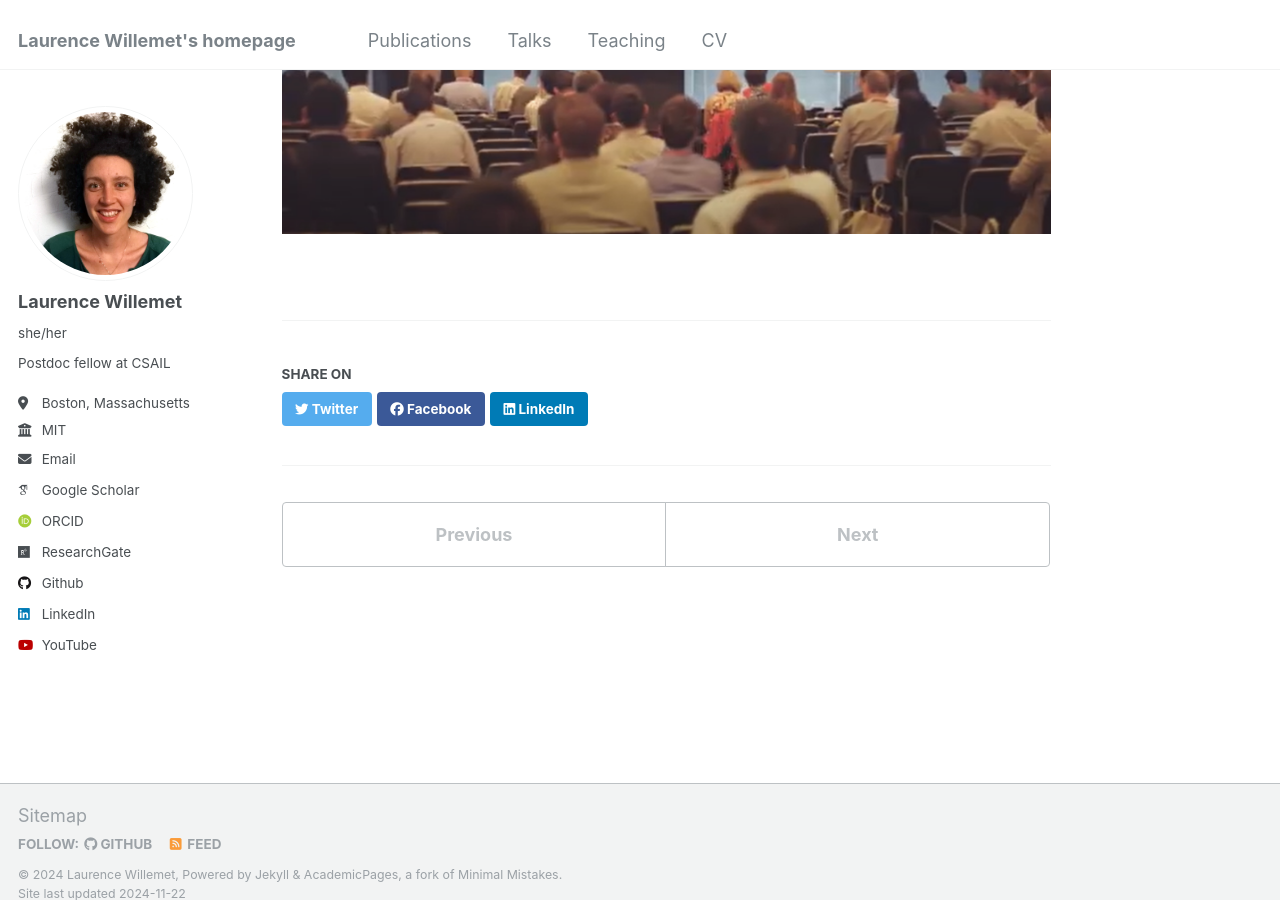
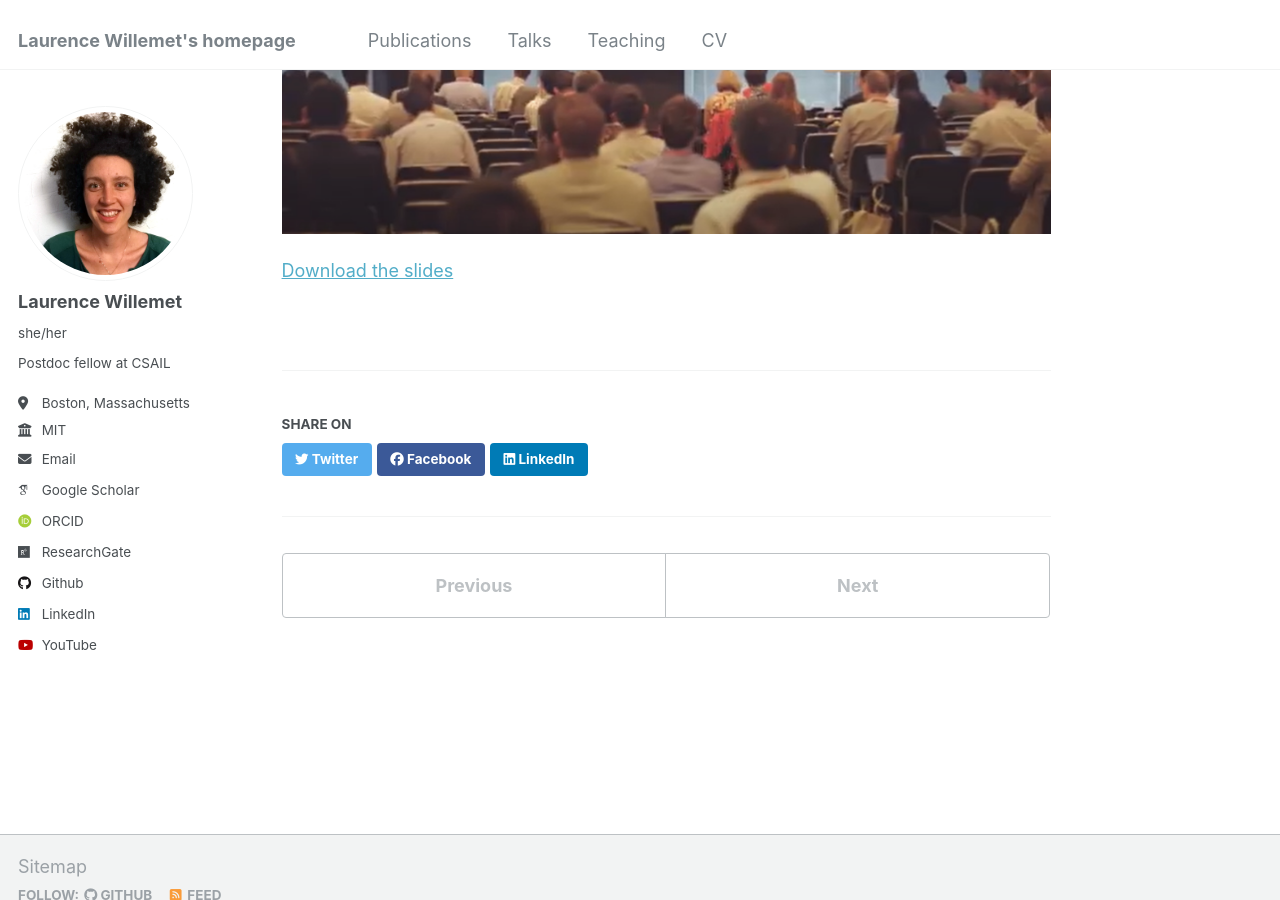
Before and after one commit to lwillemet/lwillemet.github.io, a Jekyll site: the page built from _talks/2019_Japan.md, in a window 1280 px wide and 900 px high, scrolled down 459 px. Built offline with Jekyll 4.4.1, drawn with Linux system fonts in a browser that asks for light colours; some web fonts are replaced.

Commit message:
Update 2019_Japan.md

```diff
--- a/_talks/2019_Japan.md
+++ b/_talks/2019_Japan.md
@@ -10,3 +10,5 @@ location: "Tokyo, Japan"
 
 I had the opportunity to present my work about the perception of friction on initial contact at a Workshop at the opening of the WorldHaptics Conference 2019.
 ![WorldHaptics 2019](/images/WH19_1.png)
+
+[Download the slides](/files/WHC Workshop.pdf)
```
